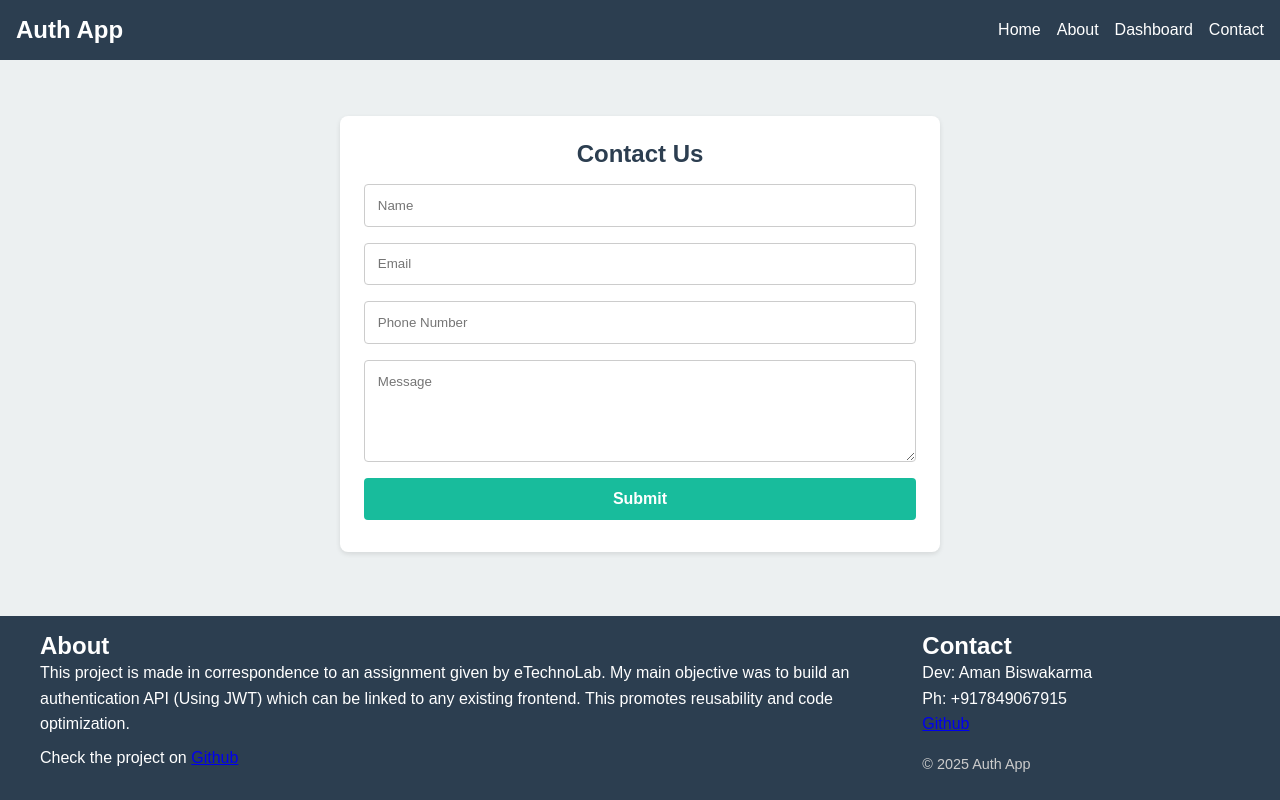
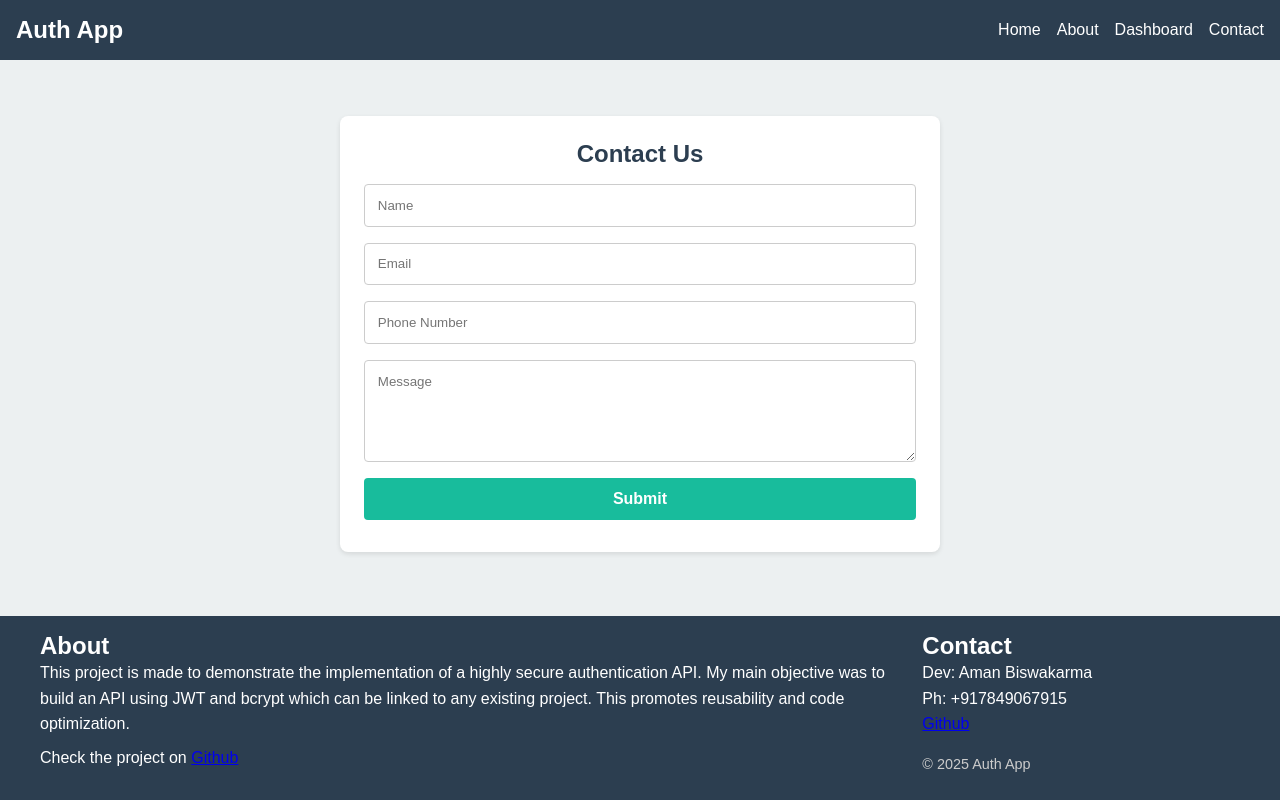
Before and after one commit to Aman-mania/Complete-Authentication, a website: page public/contact.html in a window 1280 px wide. Drawn offline with Linux system fonts and the light colour scheme.

Commit message:
Update contact.html

```diff
--- a/public/contact.html
+++ b/public/contact.html
@@ -38,9 +38,9 @@
         <li class="footer-about" id="about-section">
           <h2>About</h2>
           <p>
-            This project is made in correspondence to an assignment given by eTechnoLab.
-            My main objective was to build an authentication API (Using JWT) which can
-            be linked to any existing frontend. This promotes reusability and code optimization.
+            This project is made to demonstrate the implementation of a highly secure authentication API.
+            My main objective was to build an API using JWT and bcrypt which can
+            be linked to any existing project. This promotes reusability and code optimization.
           </p>
           <p>
             Check the project on
```
